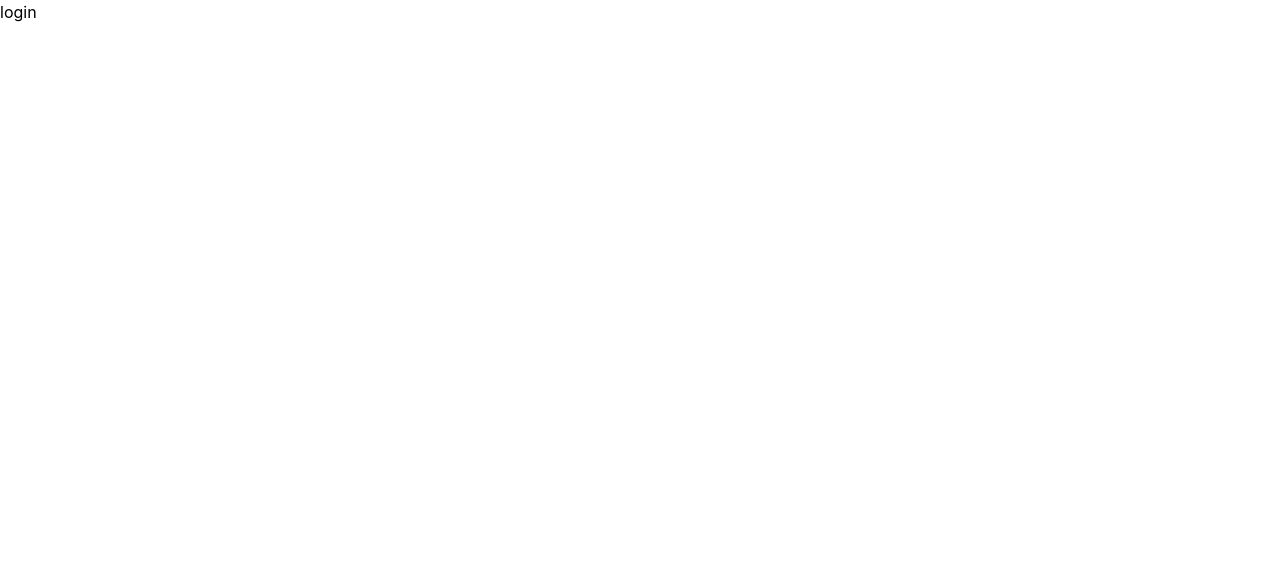
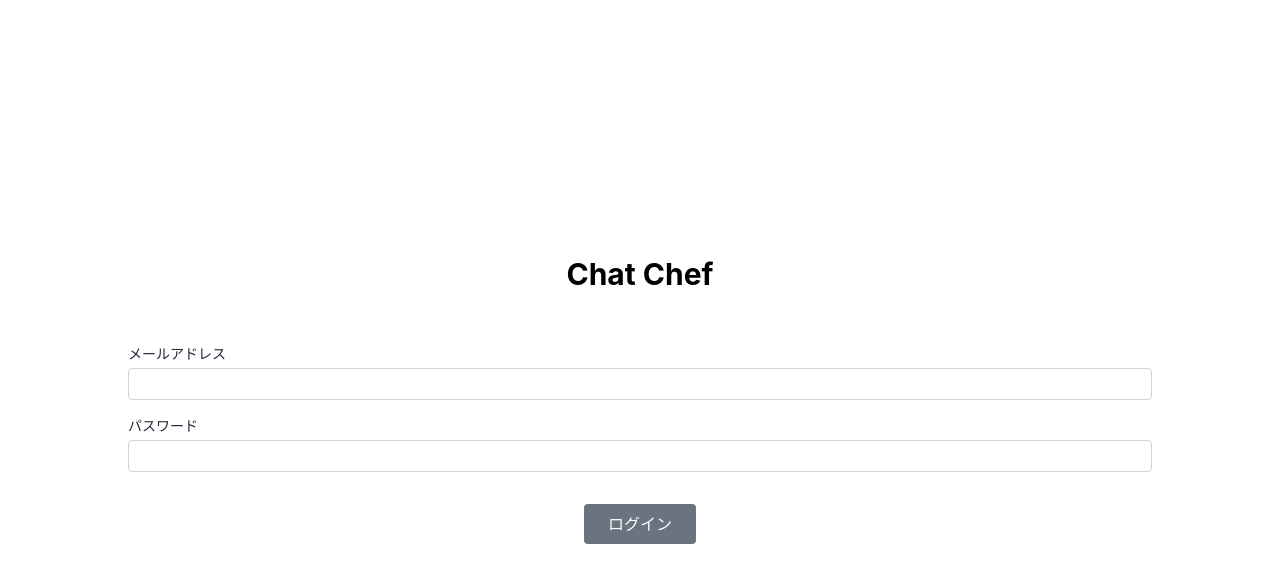
Before and after one commit to shuuuu10-01/chat-chef, a React (Vite) app: page /login in a window 1280 px wide. Shown: the top 582 px of the page. Built offline with nearby package versions, Linux system fonts and the light colour scheme.

Commit message:
feat: ログインフォームの実装

```diff
--- a/src/pages/Login/index.tsx
+++ b/src/pages/Login/index.tsx
@@ -1,7 +1,50 @@
 import { FC } from 'react';
+import { SubmitHandler, useForm } from 'react-hook-form';
+
+type FormData = {
+  email: string;
+  password: string;
+};
 
 const Login: FC = () => {
-  return <div>login</div>;
+  const { register, handleSubmit } = useForm<FormData>();
+
+  const submit: SubmitHandler<FormData> = (data) => {
+    console.log(data);
+  };
+
+  return (
+    <div className="h-screen flex flex-col items-center justify-center">
+      <h1 className="font-bold text-3xl pb-9">Chat Chef</h1>
+      <form className="w-4/5 mx-auto text-center" onSubmit={handleSubmit(submit)}>
+        <div className="my-4 text-left">
+          <label htmlFor="email" className="mb-1 text-sm block text-gray-800">
+            メールアドレス
+          </label>
+          <input
+            id="email"
+            type="email"
+            className="border border-gray-300 focus:outline-gray-500 rounded w-full h-8 p-3 text-sm"
+            {...register('email', { required: true })}
+          />
+        </div>
+        <div className="my-4  text-left">
+          <label htmlFor="password" className="mb-1 text-sm block text-gray-800">
+            パスワード
+          </label>
+          <input
+            id="password"
+            type="password"
+            className="border border-gray-300 focus:outline-gray-500 rounded w-full h-8 p-3 text-sm"
+            {...register('password', { required: true })}
+          />
+        </div>
+        <button className="mt-4 px-6 py-2 rounded bg-gray-500 hover:bg-gray-600 text-white border-gray-700 mx-1">
+          ログイン
+        </button>
+      </form>
+    </div>
+  );
 };
 
 export default Login;
```
